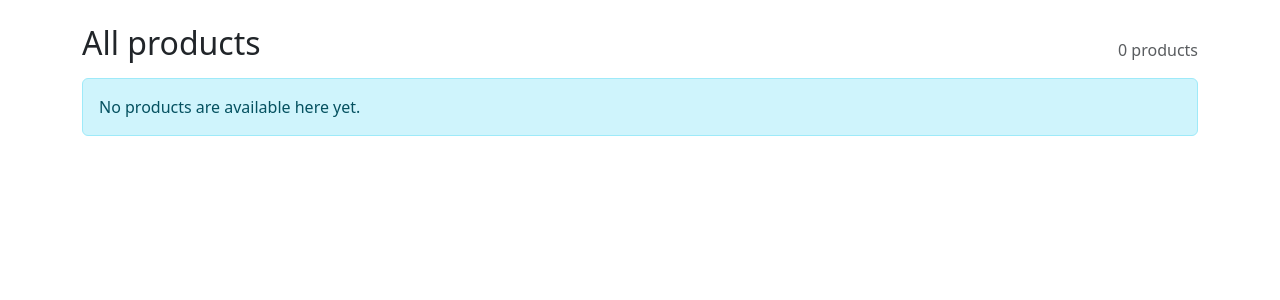
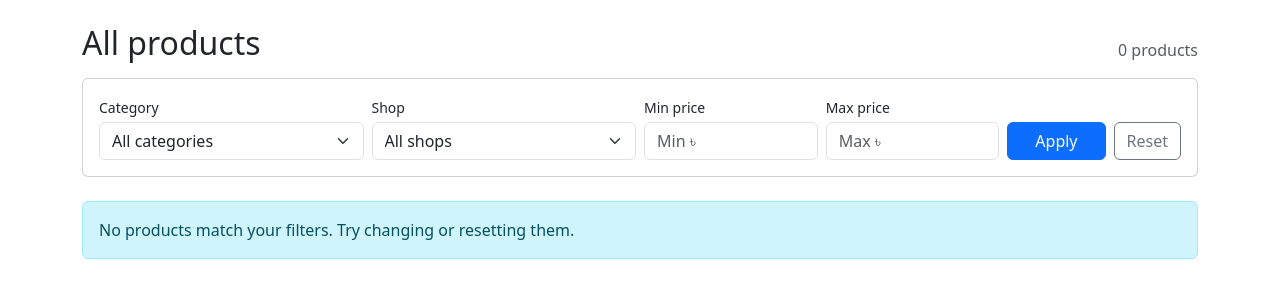
Before and after one commit to Pushpa732/marketflow, a Django app: page /products/ in a window 1280 px wide. Shown: the part 56-356 px from the top of the page. Run offline with Django 5.2, Linux system fonts and the light colour scheme; data that the repository does not hold is empty.

Commit message:
Add product filters for category, shop, and price range

```diff
--- /dev/null
+++ b/marketplace/forms.py
@@ -0,0 +1,69 @@
+from django import forms
+from django.db.models import Q
+
+from catalog.models import Category
+from shops.models import Shop
+
+
+class ProductFilterForm(forms.Form):
+    category = forms.ModelChoiceField(
+        queryset=Category.objects.none(),
+        to_field_name="slug",
+        required=False,
+        empty_label="All categories",
+    )
+    shop = forms.ModelChoiceField(
+        queryset=Shop.objects.none(),
+        to_field_name="slug",
+        required=False,
+        empty_label="All shops",
+    )
+    min_price = forms.DecimalField(
+        min_value=0, max_digits=10, decimal_places=2, required=False, label="Min price"
+    )
+    max_price = forms.DecimalField(
+        min_value=0, max_digits=10, decimal_places=2, required=False, label="Max price"
+    )
+
+    def __init__(self, *args, **kwargs):
+        super().__init__(*args, **kwargs)
+        self.fields["category"].queryset = (
+            Category.objects.filter(
+                products__is_published=True, products__shop__is_published=True
+            )
+            .distinct()
+            .order_by("name")
+        )
+        self.fields["shop"].queryset = Shop.objects.filter(is_published=True).order_by("name")
+
+        self.fields["category"].widget.attrs["class"] = "form-select"
+        self.fields["shop"].widget.attrs["class"] = "form-select"
+        self.fields["min_price"].widget.attrs.update({"class": "form-control", "placeholder": "Min ৳"})
+        self.fields["max_price"].widget.attrs.update({"class": "form-control", "placeholder": "Max ৳"})
+
+    def clean(self):
+        cleaned_data = super().clean()
+        low = cleaned_data.get("min_price")
+        high = cleaned_data.get("max_price")
+        if low is not None and high is not None and low > high:
+            raise forms.ValidationError("Minimum price cannot be higher than maximum price.")
+        return cleaned_data
+
+    def filter_products(self, products):
+        """Apply the chosen filters. Call this only when the form is valid."""
+        data = self.cleaned_data
+
+        category = data.get("category")
+        if category:
+            products = products.filter(Q(category=category) | Q(category__parent=category))
+
+        shop = data.get("shop")
+        if shop:
+            products = products.filter(shop=shop)
+
+        if data.get("min_price") is not None:
+            products = products.filter(price__gte=data["min_price"])
+        if data.get("max_price") is not None:
+            products = products.filter(price__lte=data["max_price"])
+
+        return products
--- a/marketplace/views.py
+++ b/marketplace/views.py
@@ -4,6 +4,8 @@ from django.shortcuts import get_object_or_404, render
 
 from catalog.models import Category, Product
 from shops.models import Shop
+
+from .forms import ProductFilterForm
 
 MAX_SEARCH_TERMS = 5
 
@@ -18,11 +20,19 @@ def _public_products():
 
 
 def _query_string(request):
-    """Current address parameters without 'page', so pagination keeps the search."""
+    """Current address parameters without 'page', so pagination keeps search and filters."""
     params = request.GET.copy()
     params.pop("page", None)
     encoded = params.urlencode()
     return encoded + "&" if encoded else ""
+
+
+def _apply_filters(request, products):
+    """Return (filtered_products, filter_form)."""
+    filter_form = ProductFilterForm(request.GET)
+    if filter_form.is_valid():
+        products = filter_form.filter_products(products)
+    return products, filter_form
 
 
 def home(request):
@@ -34,21 +44,15 @@ def home(request):
 
 
 def product_list(request):
-    products = _public_products()
+    products, filter_form = _apply_filters(request, _public_products())
 
-    category = None
-    category_slug = request.GET.get("category", "").strip()
-    if category_slug:
-        category = Category.objects.filter(slug=category_slug).first()
-        if category is None:
-            products = products.none()
-        else:
-            products = products.filter(Q(category=category) | Q(category__parent=category))
+    active_category = filter_form.cleaned_data.get("category") if filter_form.is_valid() else None
 
     page_obj = Paginator(products, 12).get_page(request.GET.get("page"))
     context = {
         "page_obj": page_obj,
-        "category": category,
+        "filter_form": filter_form,
+        "active_category": active_category,
         "query_string": _query_string(request),
     }
     return render(request, "marketplace/product_list.html", context)
@@ -91,6 +95,8 @@ def search(request):
             products__is_published=True, products__shop__is_published=True
         ).distinct()
 
+    products, filter_form = _apply_filters(request, products)
+
     page_obj = Paginator(products, 12).get_page(request.GET.get("page"))
     context = {
         "query": query,
@@ -98,6 +104,7 @@ def search(request):
         "total_products": page_obj.paginator.count,
         "shops": shops.order_by("name")[:6],
         "categories": categories[:8],
+        "filter_form": filter_form,
         "query_string": _query_string(request),
     }
     return render(request, "marketplace/search_results.html", context)
--- /dev/null
+++ b/templates/marketplace/_filter_form.html
@@ -0,0 +1,41 @@
+<form method="get" action="{{ action_url }}" class="card card-body mb-4">
+  {% if query %}
+    <input type="hidden" name="q" value="{{ query }}">
+  {% endif %}
+
+  <div class="row g-2 align-items-end">
+    <div class="col-md-3">
+      <label class="form-label small mb-1" for="{{ filter_form.category.id_for_label }}">Category</label>
+      {{ filter_form.category }}
+    </div>
+    <div class="col-md-3">
+      <label class="form-label small mb-1" for="{{ filter_form.shop.id_for_label }}">Shop</label>
+      {{ filter_form.shop }}
+    </div>
+    <div class="col-6 col-md-2">
+      <label class="form-label small mb-1" for="{{ filter_form.min_price.id_for_label }}">Min price</label>
+      {{ filter_form.min_price }}
+    </div>
+    <div class="col-6 col-md-2">
+      <label class="form-label small mb-1" for="{{ filter_form.max_price.id_for_label }}">Max price</label>
+      {{ filter_form.max_price }}
+    </div>
+    <div class="col-md-2 d-flex gap-2">
+      <button type="submit" class="btn btn-primary w-100">Apply</button>
+      {% if query %}
+        <a href="{{ action_url }}?q={{ query|urlencode }}" class="btn btn-outline-secondary">Reset</a>
+      {% else %}
+        <a href="{{ action_url }}" class="btn btn-outline-secondary">Reset</a>
+      {% endif %}
+    </div>
+  </div>
+
+  {% for error in filter_form.non_field_errors %}
+    <div class="text-danger small mt-2">{{ error }}</div>
+  {% endfor %}
+  {% for field in filter_form %}
+    {% for error in field.errors %}
+      <div class="text-danger small mt-2">{{ field.label }}: {{ error }}</div>
+    {% endfor %}
+  {% endfor %}
+</form>
--- a/templates/marketplace/product_list.html
+++ b/templates/marketplace/product_list.html
@@ -1,16 +1,15 @@
 {% extends "base.html" %}
 
-{% block title %}{% if category %}{{ category.name }}{% else %}All Products{% endif %} | MarketFlow{% endblock %}
+{% block title %}{% if active_category %}{{ active_category.name }}{% else %}All Products{% endif %} | MarketFlow{% endblock %}
 
 {% block content %}
 <div class="d-flex justify-content-between align-items-end mb-3">
-  <h2 class="mb-0">{% if category %}{{ category.name }}{% else %}All products{% endif %}</h2>
+  <h2 class="mb-0">{% if active_category %}{{ active_category.name }}{% else %}All products{% endif %}</h2>
   <span class="text-muted">{{ page_obj.paginator.count }} product{{ page_obj.paginator.count|pluralize }}</span>
 </div>
 
-{% if category %}
-  <a href="{% url 'marketplace:product_list' %}" class="btn btn-outline-secondary btn-sm mb-3">Show all products</a>
-{% endif %}
+{% url 'marketplace:product_list' as list_url %}
+{% include "marketplace/_filter_form.html" with action_url=list_url %}
 
 {% if page_obj %}
   <div class="row g-3">
@@ -22,6 +21,6 @@
   </div>
   {% include "marketplace/_pagination.html" %}
 {% else %}
-  <div class="alert alert-info">No products are available here yet.</div>
+  <div class="alert alert-info">No products match your filters. Try changing or resetting them.</div>
 {% endif %}
 {% endblock %}
```
Also changed, not shown: templates/marketplace/search_results.html (+7 -2 lines).
